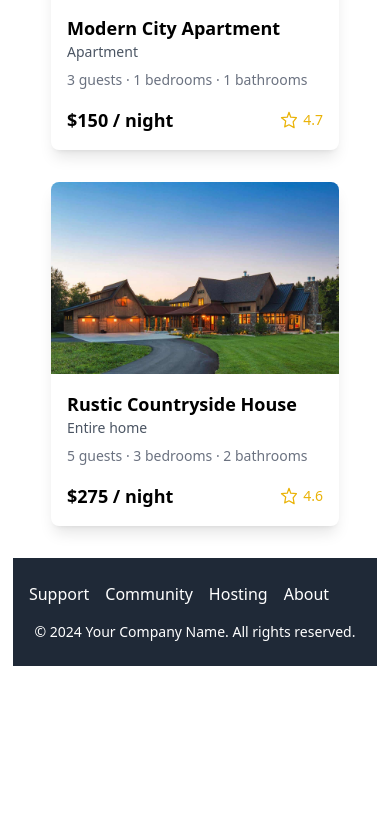
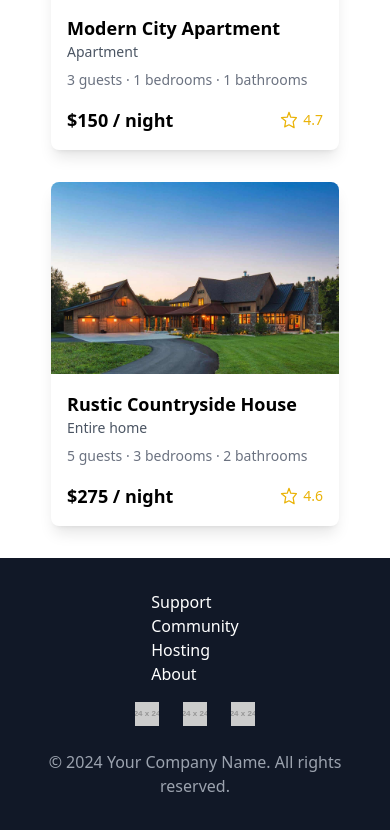
Before and after one commit to abdullahamir1233/WebProject, a React (Vite) app: page / in a window 390 px wide. Shown: the part 1178-2008 px from the top of the page. Before the commit the page ends 1876 px from the top, so only its background shows below. Built offline with nearby package versions, Linux system fonts and the light colour scheme.

Commit message:
Added Footer component

```diff
--- a/src/App.jsx
+++ b/src/App.jsx
@@ -1,14 +1,9 @@
 import React, { useState, useEffect } from 'react';
-import reactLogo from './assets/react.svg'
-import viteLogo from '/vite.svg'
-import Navbar from './Navbar'
-import SearchBar from './Searchbar'
-import Categories from './categories'
-import ListingCard from './listingcard'
+import Navbar from './Navbar';
+import SearchBar from './Searchbar';
+import Categories from './categories';
+import ListingCard from './listingcard';
 import Footer from './Footer';
-// src/data/listings.js
-
-
 
 function App() {
   const [listings, setListings] = useState([]); // State to store listings data
@@ -64,9 +59,12 @@ function App() {
             rating={listing.rating}
           />
         ))}
-        <Footer />
       </div>
+
+      {/* Footer should be outside of the listings */}
+      <Footer />
     </div>
   );
 }
-export default App
+
+export default App;
--- a/src/Footer.jsx
+++ b/src/Footer.jsx
@@ -3,11 +3,12 @@ import React from 'react';
 
 const Footer = () => {
   return (
-    <footer className="bg-gray-800 text-white py-6">
+    <footer className="bg-gray-900 text-white py-8">
       <div className="container mx-auto px-4">
-        <div className="flex justify-between">
+        <div className="flex flex-col md:flex-row justify-between items-center space-y-4 md:space-y-0">
+
           {/* Links */}
-          <div className="flex space-x-4">
+          <div className="flex flex-col md:flex-row md:space-x-8">
             <a href="/support" className="hover:text-gray-400">Support</a>
             <a href="/community" className="hover:text-gray-400">Community</a>
             <a href="/hosting" className="hover:text-gray-400">Hosting</a>
@@ -15,22 +16,22 @@ const Footer = () => {
           </div>
 
           {/* Social Media Icons */}
-          <div className="flex space-x-4">
-            <a href="https://www.facebook.com" target="_blank" rel="noopener noreferrer">
+          <div className="flex space-x-6">
+            <a href="https://www.facebook.com" target="_blank" rel="noopener noreferrer" aria-label="Facebook">
               <img src="https://via.placeholder.com/24/ffffff/000000?text=F" alt="Facebook" />
             </a>
-            <a href="https://www.twitter.com" target="_blank" rel="noopener noreferrer">
+            <a href="https://www.twitter.com" target="_blank" rel="noopener noreferrer" aria-label="Twitter">
               <img src="https://via.placeholder.com/24/ffffff/000000?text=T" alt="Twitter" />
             </a>
-            <a href="https://www.instagram.com" target="_blank" rel="noopener noreferrer">
+            <a href="https://www.instagram.com" target="_blank" rel="noopener noreferrer" aria-label="Instagram">
               <img src="https://via.placeholder.com/24/ffffff/000000?text=I" alt="Instagram" />
             </a>
           </div>
         </div>
 
         {/* Copyright Information */}
-        <div className="text-center mt-4">
-          <p className="text-sm">&copy; {new Date().getFullYear()} Your Company Name. All rights reserved.</p>
+        <div className="text-center mt-6 text-gray-400">
+          <p>&copy; {new Date().getFullYear()} Your Company Name. All rights reserved.</p>
         </div>
       </div>
     </footer>
```
